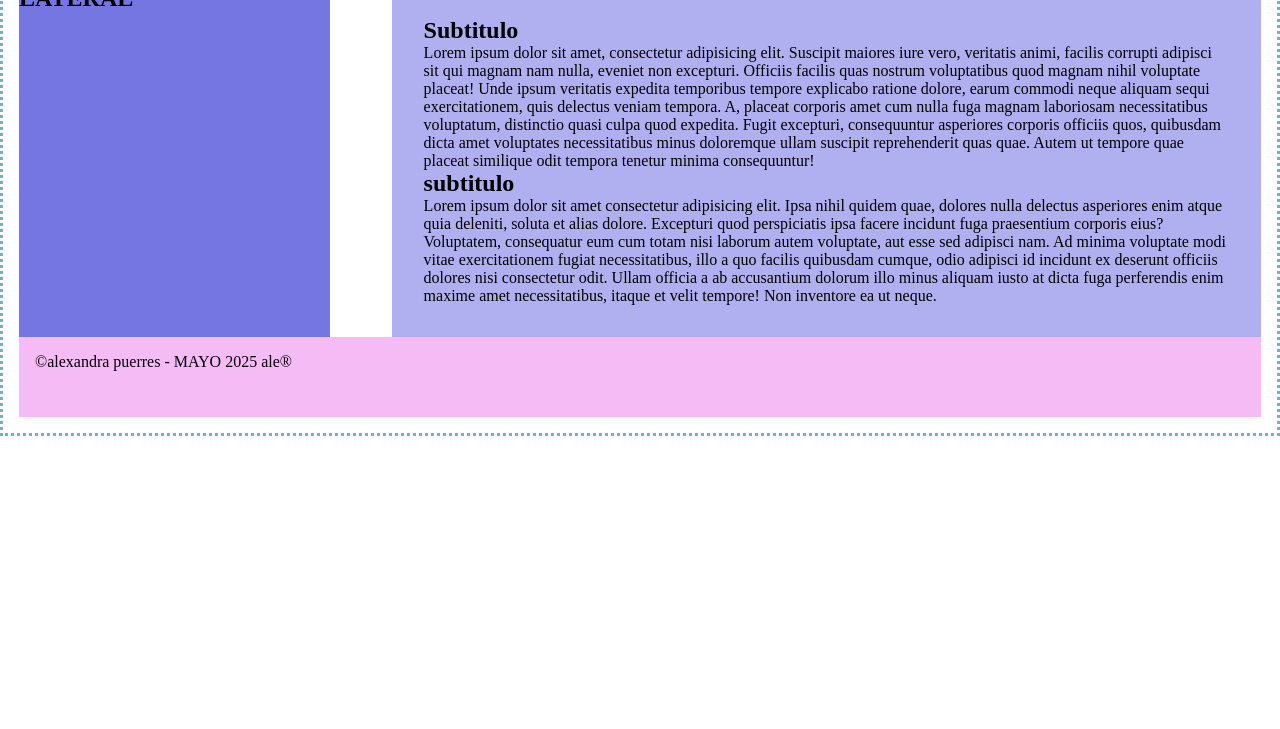
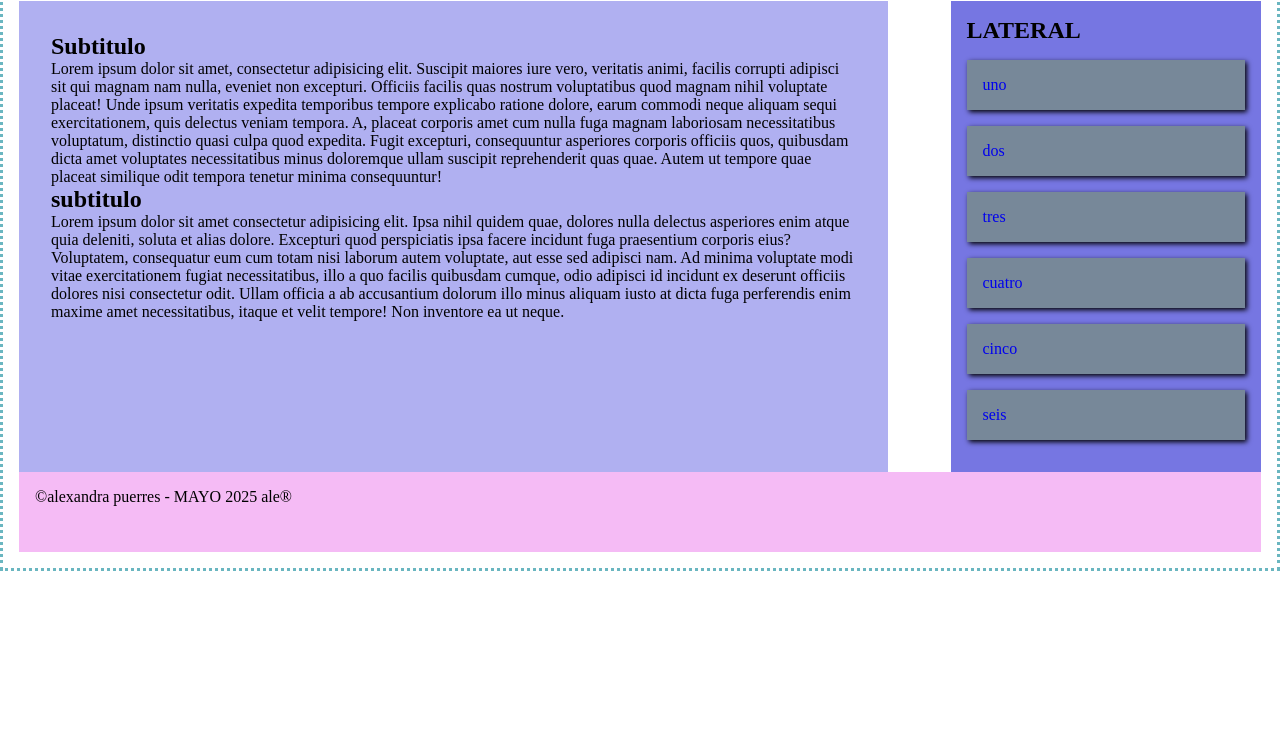
Before and after one commit to Puerresalexa/Puerresalexa, a plain HTML site: page 20250513/layout.html in a window 1280 px wide. Shown: the part 71-800 px from the top of the page. Drawn offline with Linux system fonts and the light colour scheme.

Commit message:
20250513

```diff
--- a/20250513/css/layout.css
+++ b/20250513/css/layout.css
@@ -10,8 +10,28 @@ body {
     flex-wrap: wrap;
     justify-content: space-between;
 }
-header { background: rgb(68, 132, 143);  width: 100%;}
-aside { background: rgb(118, 118, 226); width: 25%;}
+header { background: rgb(68, 132, 143);  width: 100%;
+     margin-bottom: 1rem;
+}
+aside {
+    background: rgb(118, 118, 226); width: 25%; order: 1;
+    padding: 1rem;
+}
+aside li {
+    list-style: none;
+}
+aside a {
+    text-decoration: none;
+    background: lightslategray;
+    margin: 1rem 0;
+    display: flex;
+    padding: 1rem;
+    box-shadow: 2px 2px 5px black;
+}
+aside a:hover {
+    background: rgb(21, 56, 77);
+    color: azure;
+}
 main {
     background: rgb(176, 176, 241); width: 70%;
     padding: 2rem;
@@ -21,4 +41,5 @@ footer {
     height: 80px;
     padding: 1rem;
     width: 100%;
+    order: 2;
 }
--- a/20250513/layout.html
+++ b/20250513/layout.html
@@ -12,6 +12,14 @@
     </header>
     <aside>
         <h2>LATERAL</h2>
+        <ul>
+            <li><a href="#">uno</a></li>
+            <li><a href="#">dos</a></li>
+            <li><a href="#">tres</a></li>
+            <li><a href="#">cuatro</a></li>
+            <li><a href="#">cinco</a></li>
+            <li><a href="#">seis</a></li>
+        </ul>
     </aside>
     <main>
         <h2>Subtitulo</h2>
--- /dev/null
+++ b/20250514/css/grid.css
@@ -0,0 +1,11 @@
+main {
+    display: grid;
+    margin: 2rem;
+    border: solid rgb(26, 58, 25);
+}
+#s-two {
+    grid-template-columns: 1fr 1fr 1fr;
+}
+#s-three {
+    grid-template-columns: repeat(4, 200px);
+}
```
Also changed, not shown: 20250514/grid.html (added, +43 -0 lines).
